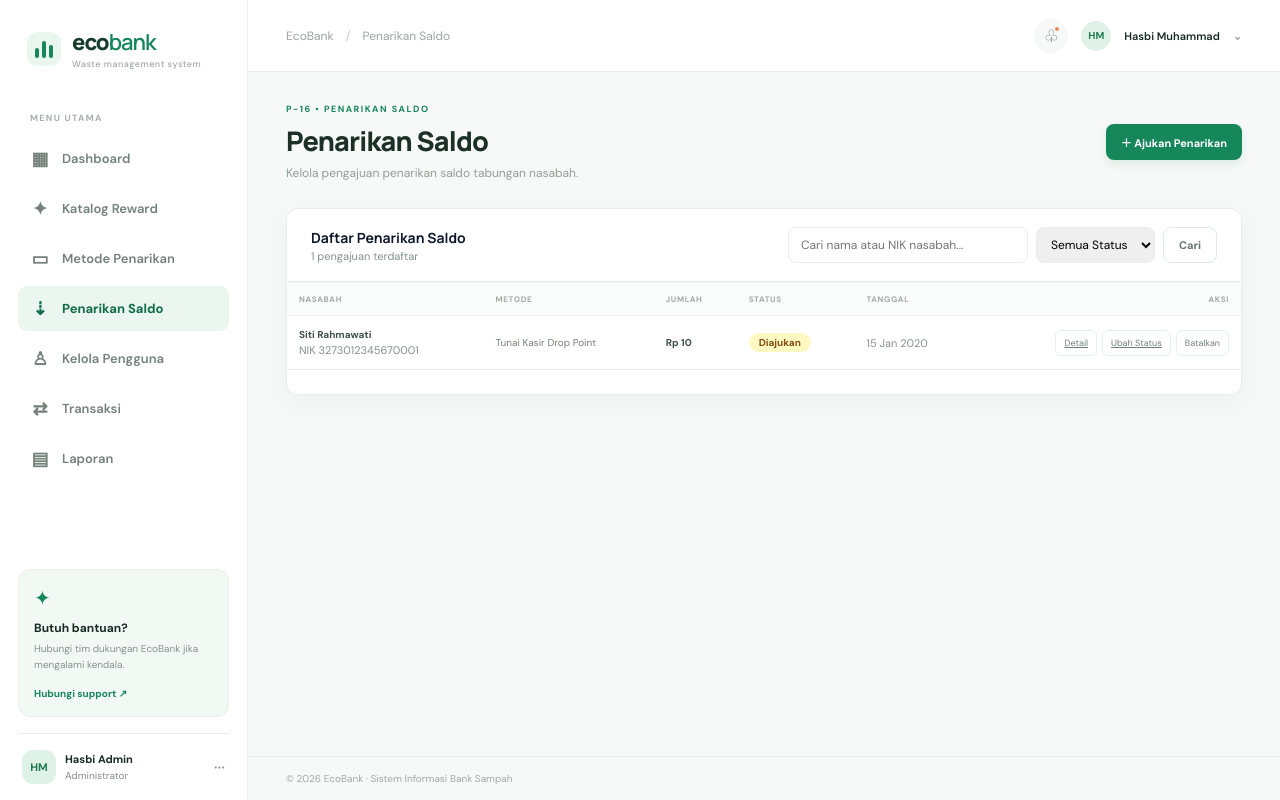
After one commit to EcoBank-KelasAA-SI4805/EcoBank-KelasAA-SI4805, a Laravel app: page /admin/penarikan-saldo in a window 1280 px wide. The commit adds this page. Run offline with Laravel 12, Linux system fonts and the light colour scheme; data comes from the database, SQL or seed files in the repository; tables that the repository leaves empty hold one stand-in row (values such as "Sample post").

Commit message:
Mengimplementasikan PBI P-16

```diff
--- /dev/null
+++ b/app/Http/Controllers/PenarikanSaldoController.php
@@ -0,0 +1,131 @@
+<?php
+
+namespace App\Http\Controllers;
+
+use App\Models\MetodePenarikan;
+use App\Models\Nasabah;
+use App\Models\PenarikanSaldo;
+use Illuminate\Http\Request;
+use Illuminate\Support\Facades\DB;
+
+/**
+ * P-16: CRUD Penarikan Saldo
+ * Gracia Gebriella Sianturi – 102022400331
+ */
+class PenarikanSaldoController extends Controller
+{
+    // R: Daftar penarikan + filter status
+    public function index(Request $request)
+    {
+        $status = $request->input('status', '');
+        $q      = $request->input('q', '');
+
+        $penarikan = PenarikanSaldo::with(['nasabah', 'metodePenarikan'])
+            ->when($status, fn($query) => $query->where('status', $status))
+            ->when($q, fn($query) => $query->whereHas('nasabah', fn($q2) =>
+                $q2->where('nama', 'like', "%{$q}%")->orWhere('nik', 'like', "%{$q}%")
+            ))
+            ->latest()
+            ->paginate(10)
+            ->withQueryString();
+
+        return view('admin.penarikan-saldo.index', compact('penarikan', 'status', 'q'));
+    }
+
+    // C: Form ajukan penarikan
+    public function create()
+    {
+        $nasabahList = Nasabah::orderBy('nama')->get();
+        $metodeList  = MetodePenarikan::where('status_aktif', true)->orderBy('nama_metode')->get();
+        return view('admin.penarikan-saldo.form', [
+            'isEdit'      => false,
+            'penarikan'   => new PenarikanSaldo(),
+            'nasabahList' => $nasabahList,
+            'metodeList'  => $metodeList,
+        ]);
+    }
+
+    // C: Simpan pengajuan baru
+    public function store(Request $request)
+    {
+        $validated = $request->validate([
+            'nasabah_id'          => 'required|exists:nasabah,id',
+            'metode_penarikan_id' => 'required|exists:metode_penarikans,id',
+            'jumlah'              => 'required|numeric|min:1',
+            'catatan'             => 'nullable|string|max:500',
+        ]);
+
+        $nasabah = Nasabah::findOrFail($validated['nasabah_id']);
+        $metode  = MetodePenarikan::findOrFail($validated['metode_penarikan_id']);
+
+        // Validasi saldo cukup
+        if ($nasabah->saldo < $validated['jumlah']) {
+            return back()->withInput()
+                ->withErrors(['jumlah' => 'Saldo nasabah tidak mencukupi (saldo: Rp ' . number_format($nasabah->saldo, 0, ',', '.') . ').']);
+        }
+
+        // Validasi minimal penarikan
+        if ($validated['jumlah'] < $metode->minimal_tarik) {
+            return back()->withInput()
+                ->withErrors(['jumlah' => 'Jumlah penarikan kurang dari minimal Rp ' . number_format($metode->minimal_tarik, 0, ',', '.') . '.']);
+        }
+
+        PenarikanSaldo::create($validated + ['status' => 'diajukan']);
+
+        return redirect()->route('admin.penarikan-saldo.index')
+            ->with('success', 'Pengajuan penarikan berhasil dibuat.');
+    }
+
+    // R: Detail penarikan
+    public function show(PenarikanSaldo $penarikanSaldo)
+    {
+        $penarikanSaldo->load(['nasabah', 'metodePenarikan']);
+        return view('admin.penarikan-saldo.show', compact('penarikanSaldo'));
+    }
+
+    // U: Form ubah status (petugas)
+    public function edit(PenarikanSaldo $penarikanSaldo)
+    {
+        $penarikanSaldo->load(['nasabah', 'metodePenarikan']);
+        return view('admin.penarikan-saldo.update-status', compact('penarikanSaldo'));
+    }
+
+    // U: Simpan perubahan status
+    public function update(Request $request, PenarikanSaldo $penarikanSaldo)
+    {
+        $validated = $request->validate([
+            'status'  => 'required|in:diajukan,disetujui,ditolak,selesai',
+            'catatan' => 'nullable|string|max:500',
+        ]);
+
+        // Jika status selesai → kurangi saldo nasabah
+        if ($validated['status'] === 'selesai' && $penarikanSaldo->status !== 'selesai') {
+            DB::transaction(function () use ($penarikanSaldo, $validated) {
+                $nasabah = $penarikanSaldo->nasabah;
+                if ($nasabah->saldo < $penarikanSaldo->jumlah) {
+                    throw new \Exception('Saldo nasabah tidak mencukupi.');
+                }
+                $nasabah->decrement('saldo', $penarikanSaldo->jumlah);
+                $penarikanSaldo->update($validated);
+            });
+        } else {
+            $penarikanSaldo->update($validated);
+        }
+
+        return redirect()->route('admin.penarikan-saldo.show', $penarikanSaldo)
+            ->with('success', 'Status penarikan berhasil diperbarui.');
+    }
+
+    // D: Batalkan pengajuan (hanya jika status = diajukan)
+    public function destroy(PenarikanSaldo $penarikanSaldo)
+    {
+        if (!$penarikanSaldo->bisaDibatalkan()) {
+            return back()->with('error', 'Hanya pengajuan dengan status "Diajukan" yang dapat dibatalkan.');
+        }
+
+        $penarikanSaldo->delete();
+
+        return redirect()->route('admin.penarikan-saldo.index')
+            ->with('success', 'Pengajuan penarikan berhasil dibatalkan.');
+    }
+}
--- a/app/Models/Nasabah.php
+++ b/app/Models/Nasabah.php
@@ -15,4 +15,9 @@ class Nasabah extends Model
     {
         return $this->hasMany(Transaction::class, 'nasabah_id');
     }
+
+    public function penarikanSaldo(): HasMany
+    {
+        return $this->hasMany(PenarikanSaldo::class, 'nasabah_id');
+    }
 }
--- /dev/null
+++ b/app/Models/PenarikanSaldo.php
@@ -0,0 +1,60 @@
+<?php
+
+namespace App\Models;
+
+use Illuminate\Database\Eloquent\Model;
+use Illuminate\Database\Eloquent\Relations\BelongsTo;
+
+class PenarikanSaldo extends Model
+{
+    protected $table = 'penarikan_saldo';
+
+    protected $fillable = [
+        'nasabah_id',
+        'metode_penarikan_id',
+        'jumlah',
+        'status',
+        'catatan',
+    ];
+
+    protected $casts = [
+        'jumlah' => 'decimal:2',
+    ];
+
+    public function nasabah(): BelongsTo
+    {
+        return $this->belongsTo(Nasabah::class);
+    }
+
+    public function metodePenarikan(): BelongsTo
+    {
+        return $this->belongsTo(MetodePenarikan::class, 'metode_penarikan_id');
+    }
+
+    public function statusLabel(): string
+    {
+        return match($this->status) {
+            'diajukan'  => 'Diajukan',
+            'disetujui' => 'Disetujui',
+            'ditolak'   => 'Ditolak',
+            'selesai'   => 'Selesai',
+            default     => ucfirst($this->status),
+        };
+    }
+
+    public function statusClass(): string
+    {
+        return match($this->status) {
+            'diajukan'  => 'pending',
+            'disetujui' => 'info',
+            'ditolak'   => 'danger',
+            'selesai'   => 'success',
+            default     => '',
+        };
+    }
+
+    public function bisaDibatalkan(): bool
+    {
+        return $this->status === 'diajukan';
+    }
+}
--- a/public/css/gracia_p11_p12.css
+++ b/public/css/gracia_p11_p12.css
@@ -188,3 +188,17 @@ td.empty-table {
     .data-search  { width: 100%; }
     .data-toolbar { flex-direction: column; align-items: flex-start; }
 }
+
+/* Status badge tambahan untuk P-16 Penarikan Saldo */
+.status.pending {
+    background: #fef9c3;
+    color: #854d0e;
+}
+.status.info {
+    background: #dbeafe;
+    color: #1d4ed8;
+}
+.status.danger {
+    background: #fee2e2;
+    color: #dc2626;
+}
--- /dev/null
+++ b/resources/views/admin/penarikan-saldo/index.blade.php
@@ -0,0 +1,103 @@
+@extends('layouts.admin')
+@section('title', 'Penarikan Saldo')
+@section('breadcrumb', 'Penarikan Saldo')
+
+@push('styles')
+<link rel="stylesheet" href="{{ asset('css/gracia_p11_p12.css') }}">
+@endpush
+
+@section('content')
+<div class="page-heading">
+    <div>
+        <div class="eyebrow">P-16 • PENARIKAN SALDO</div>
+        <h1>Penarikan Saldo</h1>
+        <p>Kelola pengajuan penarikan saldo tabungan nasabah.</p>
+    </div>
+    <a class="btn btn-primary" href="{{ route('admin.penarikan-saldo.create') }}">＋ Ajukan Penarikan</a>
+</div>
+
+@if(session('success'))
+    <div class="flash success">{{ session('success') }}</div>
+@endif
+@if(session('error'))
+    <div class="flash error">{{ session('error') }}</div>
+@endif
+
+<div class="panel">
+    <div class="data-toolbar">
+        <div>
+            <h3>Daftar Penarikan Saldo</h3>
+            <p>{{ $penarikan->total() }} pengajuan terdaftar</p>
+        </div>
+        <form class="toolbar-actions" method="GET">
+            <input class="data-search" type="search" name="q" value="{{ $q }}" placeholder="Cari nama atau NIK nasabah...">
+            <select name="status" onchange="this.form.submit()" style="height:36px;border:1px solid #e9eeeb;border-radius:8px;padding:0 10px;font-size:12px;">
+                <option value="">Semua Status</option>
+                <option value="diajukan"  {{ $status === 'diajukan'  ? 'selected' : '' }}>Diajukan</option>
+                <option value="disetujui" {{ $status === 'disetujui' ? 'selected' : '' }}>Disetujui</option>
+                <option value="ditolak"   {{ $status === 'ditolak'   ? 'selected' : '' }}>Ditolak</option>
+                <option value="selesai"   {{ $status === 'selesai'   ? 'selected' : '' }}>Selesai</option>
+            </select>
+            <button class="btn btn-outline" type="submit">Cari</button>
+            @if($q || $status)
+                <a class="btn btn-outline" href="{{ route('admin.penarikan-saldo.index') }}">Reset</a>
+            @endif
+        </form>
+    </div>
+
+    <div class="table-scroll">
+        <table>
+            <thead>
+                <tr>
+                    <th>NASABAH</th>
+                    <th>METODE</th>
+                    <th>JUMLAH</th>
+                    <th>STATUS</th>
+                    <th>TANGGAL</th>
+                    <th class="align-right">AKSI</th>
+                </tr>
+            </thead>
+            <tbody>
+                @forelse($penarikan as $item)
+                    <tr>
+                        <td>
+                            <strong>{{ $item->nasabah->nama }}</strong>
+                            <div style="font-size:11px;color:#84918c;margin-top:2px;">NIK {{ $item->nasabah->nik }}</div>
+                        </td>
+                        <td>{{ $item->metodePenarikan->nama_metode }}</td>
+                        <td><strong>Rp {{ number_format($item->jumlah, 0, ',', '.') }}</strong></td>
+                        <td>
+                            <span class="status {{ $item->statusClass() }}">{{ $item->statusLabel() }}</span>
+                        </td>
+                        <td style="font-size:11px;color:#84918c;">{{ $item->created_at->format('d M Y') }}</td>
+                        <td>
+                            <div class="row-actions">
+                                <a class="action-btn" href="{{ route('admin.penarikan-saldo.show', $item) }}">Detail</a>
+                                @if($item->status === 'diajukan')
+                                    <a class="action-btn" href="{{ route('admin.penarikan-saldo.edit', $item) }}">Ubah Status</a>
+                                @endif
+                                @if($item->bisaDibatalkan())
+                                    <form method="POST" action="{{ route('admin.penarikan-saldo.destroy', $item) }}"
+                                          onsubmit="return confirm('Batalkan pengajuan penarikan Rp {{ number_format($item->jumlah, 0, ',', '.') }}?')">
+                                        @csrf
+                                        @method('DELETE')
+                                        <button class="action-btn delete" type="submit">Batalkan</button>
+                                    </form>
+                                @endif
+                            </div>
+                        </td>
+                    </tr>
+                @empty
+                    <tr>
+                        <td colspan="6" class="empty-table">Belum ada pengajuan penarikan atau data tidak ditemukan.</td>
+                    </tr>
+                @endforelse
+            </tbody>
+        </table>
+    </div>
+
+    <div class="table-bottom">
+        {{ $penarikan->links() }}
+    </div>
+</div>
+@endsection
--- a/resources/views/layouts/admin.blade.php
+++ b/resources/views/layouts/admin.blade.php
@@ -24,6 +24,7 @@
             <a href="{{ route('admin.dashboard') }}" class="{{ request()->routeIs('admin.dashboard') || request()->path() === '/' ? 'active' : '' }}"><span class="nav-icon">▦</span>Dashboard</a>
             <a href="{{ route('admin.rewards.index') }}" class="{{ request()->routeIs('admin.rewards.*') ? 'active' : '' }}"><span class="nav-icon">✦</span>Katalog Reward</a>
             <a href="{{ route('admin.metode-penarikan.index') }}" class="{{ request()->routeIs('admin.metode-penarikan.*') ? 'active' : '' }}"><span class="nav-icon">▭</span>Metode Penarikan</a>
+            <a href="{{ route('admin.penarikan-saldo.index') }}" class="{{ request()->routeIs('admin.penarikan-saldo.*') ? 'active' : '' }}"><span class="nav-icon">⇣</span>Penarikan Saldo</a>
             <a href="{{ route('admin.users') }}" class="{{ request()->routeIs('admin.users') ? 'active' : '' }}"><span class="nav-icon">♙</span>Kelola Pengguna</a>
             <a href="{{ route('admin.transactions') }}" class="{{ request()->routeIs('admin.transactions') ? 'active' : '' }}"><span class="nav-icon">⇄</span>Transaksi</a>
             <a href="{{ route('admin.reports') }}" class="{{ request()->routeIs('admin.reports') ? 'active' : '' }}"><span class="nav-icon">▤</span>Laporan</a>
--- a/routes/web.php
+++ b/routes/web.php
@@ -5,6 +5,7 @@ use App\Http\Controllers\NasabahController;
 use App\Http\Controllers\DropPointController;
 use App\Http\Controllers\RewardController;
 use App\Http\Controllers\MetodePenarikanController;
+use App\Http\Controllers\PenarikanSaldoController;
 
 Route::view('/', 'admin.dashboard')->name('dashboard');
 
@@ -30,6 +31,10 @@ Route::resource('/admin/rewards', RewardController::class)
 Route::resource('/admin/metode-penarikan', MetodePenarikanController::class)
     ->names('admin.metode-penarikan');
 
+// P-16 CRUD Penarikan Saldo (Gracia Gebriella Sianturi)
+Route::resource('/admin/penarikan-saldo', PenarikanSaldoController::class)
+    ->names('admin.penarikan-saldo');
+
 // Transaksi
 Route::view('/admin/transactions', 'admin.placeholder', [
     'pageTitle' => 'Transaksi'
```
Also changed, not shown: resources/views/admin/penarikan-saldo/form.blade.php (added, +84 -0 lines), resources/views/admin/penarikan-saldo/show.blade.php (added, +84 -0 lines), resources/views/admin/penarikan-saldo/update-status.blade.php (added, +78 -0 lines), tests/Feature/GraceSprint2Test.php (added, +185 -0 lines), database/migrations/2026_10_01_000005_create_penarikan_saldo_table.php (added).
